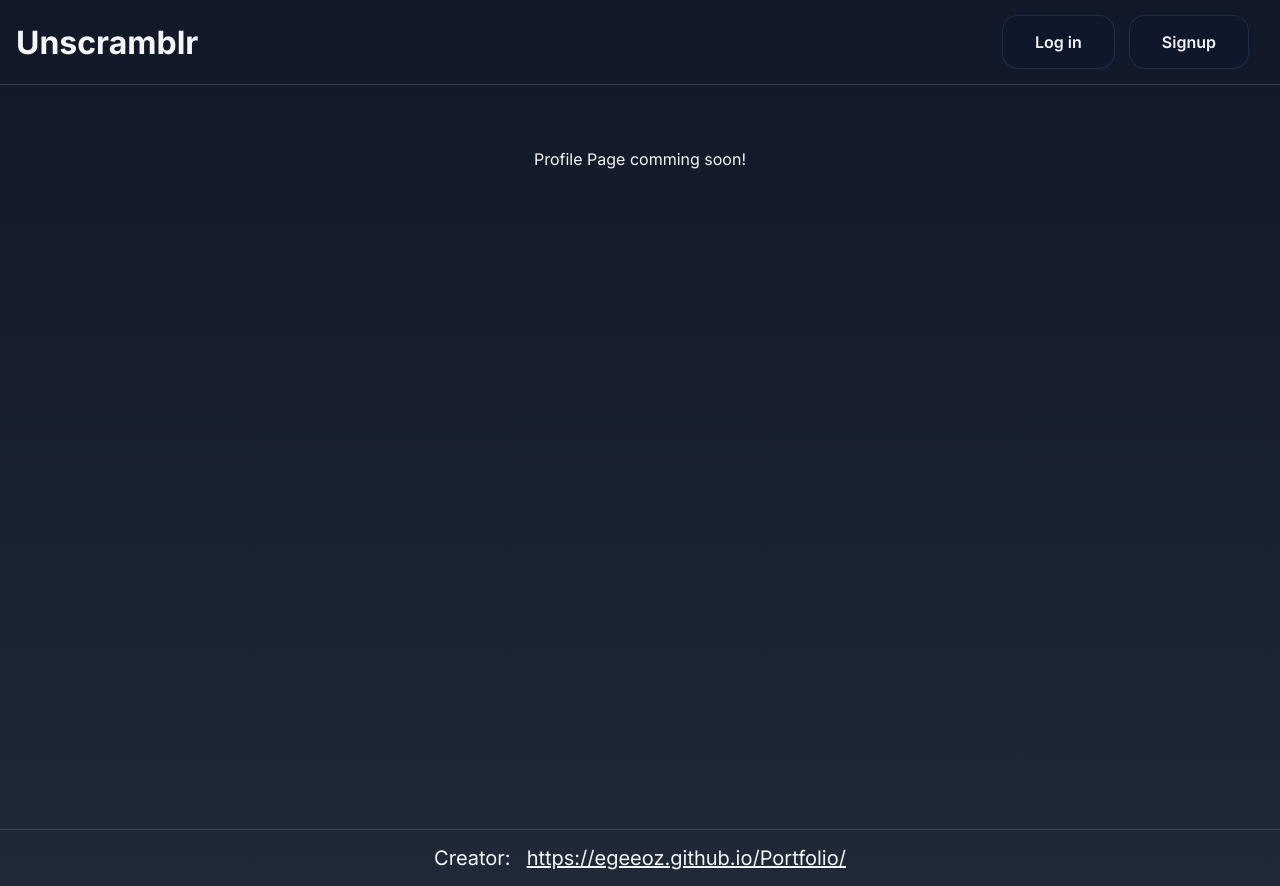
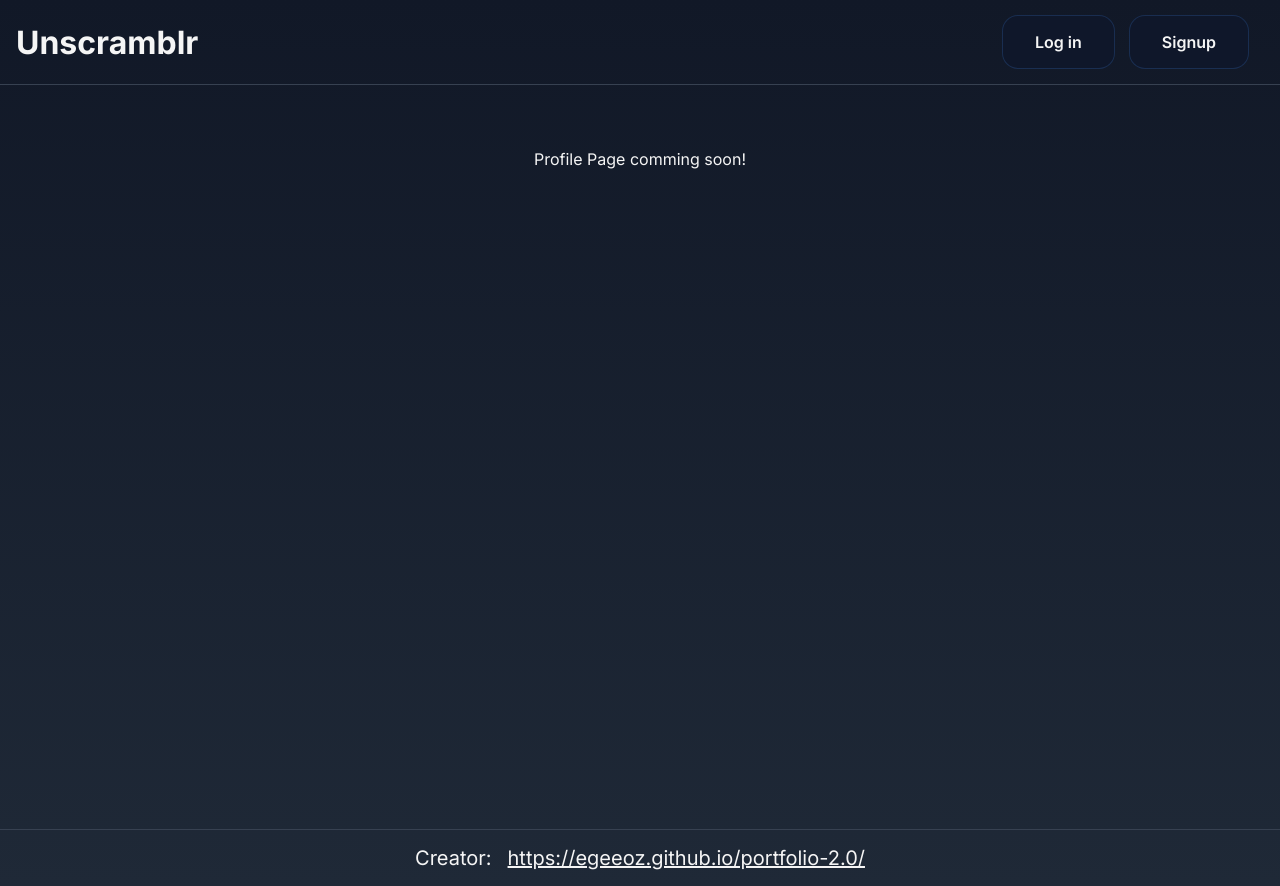
Before and after one commit to Egeeoz/Unscramblr, a React (Vite) app: page /profile in a window 1280 px wide. Built offline with nearby package versions, Linux system fonts and the light colour scheme; no server answers.

Commit message:
Update creator link

```diff
--- a/src/components/Footer.tsx
+++ b/src/components/Footer.tsx
@@ -4,8 +4,8 @@ const Footer = () => {
   return (
     <footer>
       <p>Creator:</p>
-      <a href="https://egeeoz.github.io/Portfolio/" target="_blank">
-        https://egeeoz.github.io/Portfolio/
+      <a href="https://egeeoz.github.io/portfolio-2.0/" target="_blank">
+        https://egeeoz.github.io/portfolio-2.0/
       </a>
     </footer>
   );
```
